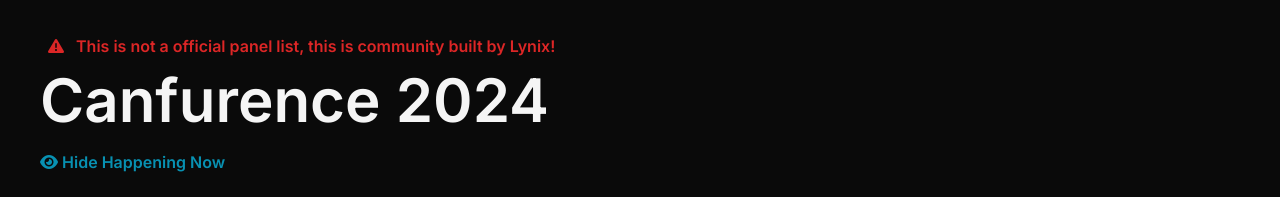
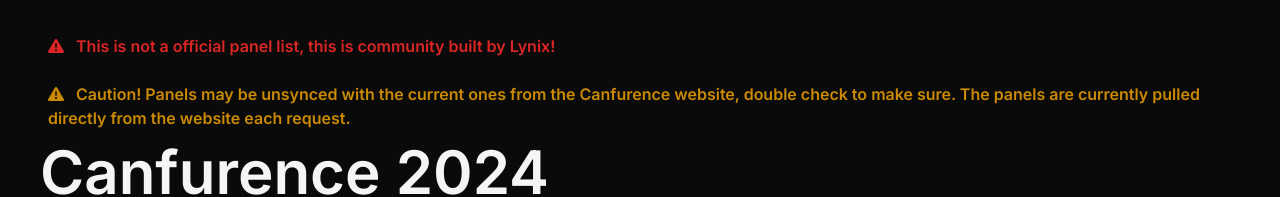
Before and after one commit to lynixfur/lynixca-monolithic, a Next.js app: page /panels/canfur in a window 1280 px wide. Shown: the part 143-340 px from the top of the page. Built offline with nearby package versions, Linux system fonts and the light colour scheme; no server answers.

Commit message:
add direct link to canfur reg json

```diff
--- a/src/app/panels/canfur/page.tsx
+++ b/src/app/panels/canfur/page.tsx
@@ -154,7 +154,7 @@
     const currentPanelRef: any = useRef(null); // Ref for the current panel card
 
     useEffect(() => {
-        fetch("/events/canfur.json")
+        fetch("https://register.canfurence.ca/console/modules/schedule/ajax/scheduleEntries.ajax.php?shareToken=7EPeo2UztKgabKlxe0pqxvOufmuYdsV2PBGVsnjlTZ1M&start=2024-08-02T00%3A00%3A00-03%3A00&end=2024-08-03T00%3A00%3A00-03%3A00")
             .then((response) => response.json())
             .then((data) => {
                 console.log(data);
@@ -248,6 +248,9 @@
                     <div className="font-semibold text-red-600 px-2 py-3">
                         <i className="fa-solid fa-exclamation-triangle mr-2" /> This is not a official panel list, this is community built by Lynix!
                     </div>
+                    <div className="font-semibold text-yellow-600 px-2 py-3">
+                        <i className="fa-solid fa-exclamation-triangle mr-2" /> Caution! Panels may be unsynced with the current ones from the Canfurence website, double check to make sure. The panels are currently pulled directly from the website each request.
+                    </div>
                     <h1 className="text-6xl font-semibold mb-2">Canfurence 2024</h1>
                     <button className='mt-3 font-semibold text-cyan-600 mb-10' onClick={() => setShowHappeningNow(!showHappeningNow)}><i className="fa-solid fa-eye"></i> {showHappeningNow ? 'Hide' : 'Show'} Happening Now</button>
 
```
